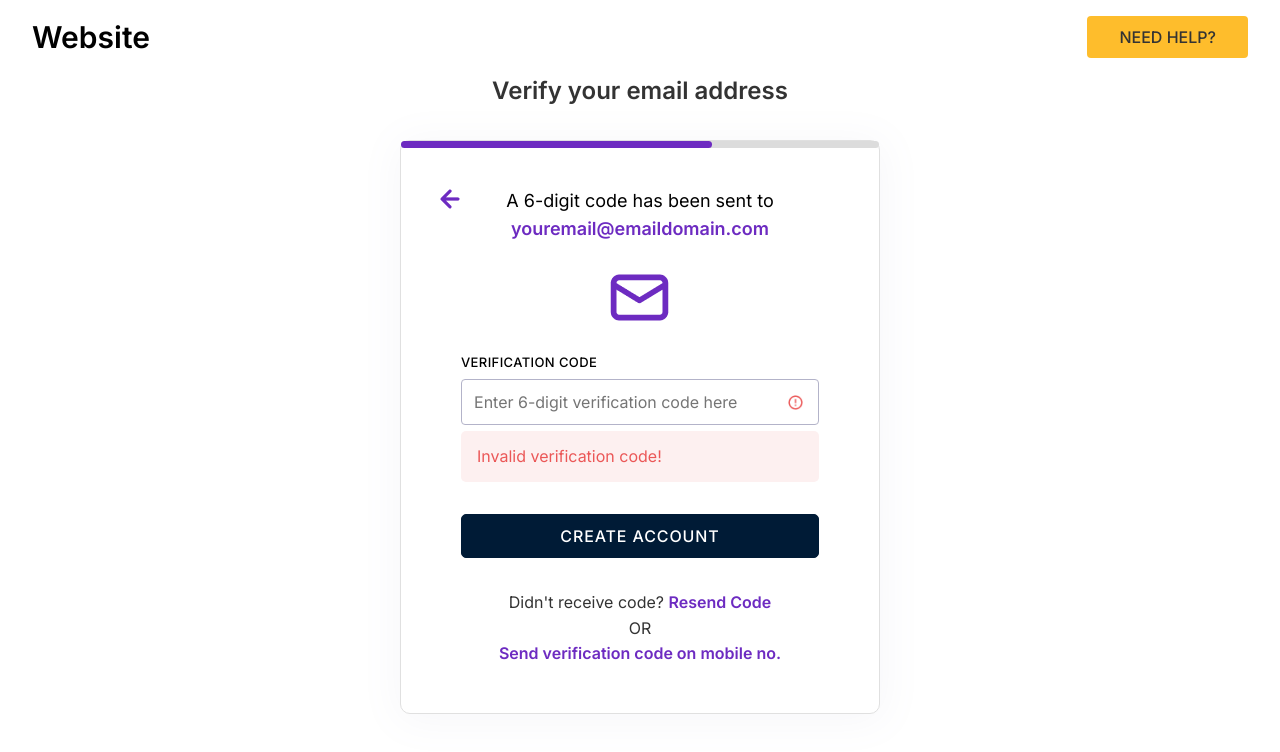
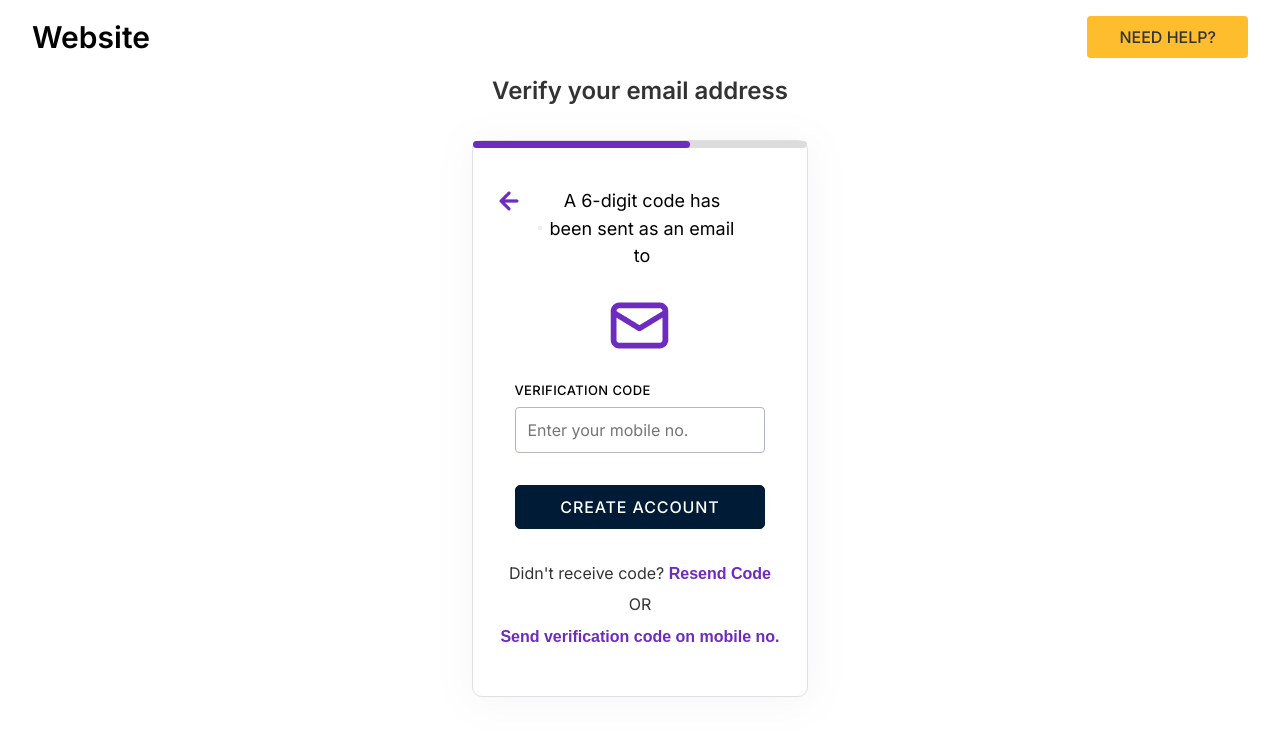
Before and after one commit to dimanrikalov/DiaDraw-Task, a React (Create React App) app in the folder client/: page /verify-email in a window 1280 px wide. Shown: the top 752 px of the page. Built offline with nearby package versions, Linux system fonts and the light colour scheme.

Commit message:
fixed VerifyAccount component logic to match with the new data

```diff
--- a/client/src/components/VerifyAccount/VerifyAccount.js
+++ b/client/src/components/VerifyAccount/VerifyAccount.js
@@ -1,5 +1,4 @@
 import React, { useState } from 'react';
-import OTPInput from 'otp-input-react';
 import styles from './VerifyAccount.module.css';
 import ENDPOINTS from '../../endpoints';
 import { useNavigate } from 'react-router-dom';
@@ -9,38 +8,39 @@ import PhoneImg from '../../imgs/phone.png';
 import ErrorIcon from '../../imgs/input-error.png';
 import Envelope from '../../imgs/envelope.png';
 
-export function VerifyAccount({ toVerify }) {
+export const VerifyAccount = ({ toVerify }) => {
 	const navigate = useNavigate();
-	const [OTP, setOTP] = useState('');
 	const [error, setError] = useState(null);
+	const [inputValue, setInputValue] = useState('');
+
+	const handleChange = (e) => {
+		setInputValue(e.target.value);
+	};
 
 	const handleSubmit = (e) => {
 		e.preventDefault();
-		if (toVerify === 'mobile') {
-			navigate('/confirm-mobile');
+
+		fetch(ENDPOINTS.VERIFY, {
+			method: 'POST',
+			headers: {
+				'Content-Type': 'application/json',
+			},
+			body: JSON.stringify({
+				code: inputValue,
+			}),
+		})
+			.then((res) => res.json())
+			.then((data) => {
+				if (data) {
+					setError(null);
+					localStorage.clear();
+					sessionStorage.clear();
+					localStorage.setItem('id', data);
+					navigate('/confirm');
 				} else {
-			navigate('/confirm-email');
+					setError('Invalid code! Please try again!');
 				}
-		// fetch(ENDPOINTS.VERIFY, {
-		// 	method: 'POST',
-		// 	headers: {
-		// 		'Content-Type': 'application/json',
-		// 	},
-		// 	body: JSON.stringify({
-		// 		code: OTP,
-		// 	}),
-		// })
-		// 	.then((res) => res.json())
-		// 	.then((data) => {
-		// 		if (data) {
-		// 			setError(null);
-		// 			localStorage.clear();
-		// 			localStorage.setItem('id', data);
-		// 			navigate('/user');
-		// 		} else {
-		// 			setError('Invalid code! Please try again!');
-		// 		}
-		// 	});
+			});
 	};
 
 	return (
@@ -55,22 +55,22 @@ export function VerifyAccount({ toVerify }) {
 					<div className={styles.progress}></div>
 				</div>
 				<div className={styles.titleDiv}>
-					<a onClick={() => navigate(-1)}>
+				<button onClick={() => navigate(-1)}>
 						<img
 							className={styles.arrow}
 							src={BackArrow}
 							alt="back-arrow"
 						/>
-					</a>
+					</button>
 					{toVerify === 'mobile' ? (
 						<h5>
-							A 6-digit code has been sent as a text messge to{' '}
-							<span>+1 900-00-1234</span>
+							A 6-digit code has been sent as a text message to{' '}
+							<span>{sessionStorage.getItem('phone')}</span>
 						</h5>
 					) : (
 						<h5>
-							A 6-digit code has been sent to{' '}
-							<span>youremail@emaildomain.com</span>
+							A 6-digit code has been sent as an email to{' '}
+							<span>{sessionStorage.getItem('email')}</span>
 						</h5>
 					)}
 				</div>
@@ -87,49 +87,51 @@ export function VerifyAccount({ toVerify }) {
 						alt="phone-icon"
 					/>
 				)}
-				<form
-					action="#"
-					className={styles.form}
-					onSubmit={handleSubmit}
-				>
+				<form className={styles.form} onSubmit={handleSubmit}>
 					<div className={styles.inputDiv}>
-						<label htmlFor="telephone">VERIFICATION CODE</label>
+						<label htmlFor="verificationCode">VERIFICATION CODE</label>
 						<input
 							type="tel"
-							name="telephone"
-							id="telephone"
-							placeholder="Enter 6-digit verification code here"
+							name="verificationCode"
+							id="verificationCode"
+							placeholder="Enter your mobile no."
+							value={inputValue}
+							onChange={handleChange}
 						/>
+						{error && (
 							<img
 								className={styles.errorIcon}
 								src={ErrorIcon}
 								alt="error-icon"
 							/>
+						)}
+						{error && (
 							<div className={styles.errorDiv}>
 								<p>Invalid verification code!</p>
 							</div>
+						)}
 					</div>
 
 					<button>CREATE ACCOUNT</button>
 				</form>
 				<div className={styles.subscriptDiv}>
 					<p>
-						Didn't receive code? <a href="#">Resend Code</a>
+						Didn't receive code? <button>Resend Code</button>
 					</p>
 					<p>OR</p>
 					<p>
 						{toVerify === 'mobile' ? (
-							<a href="/verify-email">
+							<button onClick={()=>navigate('/verify-email')}>
 								Send verification code on email
-							</a>
+							</button>
 						) : (
-							<a href="/verify-mobile">
+							<button onClick={()=>navigate('/verify-mobile')}>
 								Send verification code on mobile no.
-							</a>
+							</button>
 						)}
 					</p>
 				</div>
 			</div>
 		</div>
 	);
-}
+};
--- a/client/src/components/VerifyAccount/VerifyAccount.module.css
+++ b/client/src/components/VerifyAccount/VerifyAccount.module.css
@@ -153,6 +153,13 @@
 	cursor: pointer;
 }
 
+.subscriptDiv {
+	display: flex;
+	flex-direction: column;
+	align-items: center;
+	gap: 6px;
+}
+
 .subscriptDiv p {
 	font-family: 'Inter';
 	font-style: normal;
@@ -163,7 +170,11 @@
 	text-align: center;
 }
 
-.subscriptDiv p a {
+.subscriptDiv p button {
+	font-style: normal;
+	font-size: 16px;
+	background-color: transparent;
+	border: none;
 	text-decoration: none;
 	font-weight: 600;
 	color: #6d2bc1;
```
Lines whose indentation alone changed are shown as unchanged.
